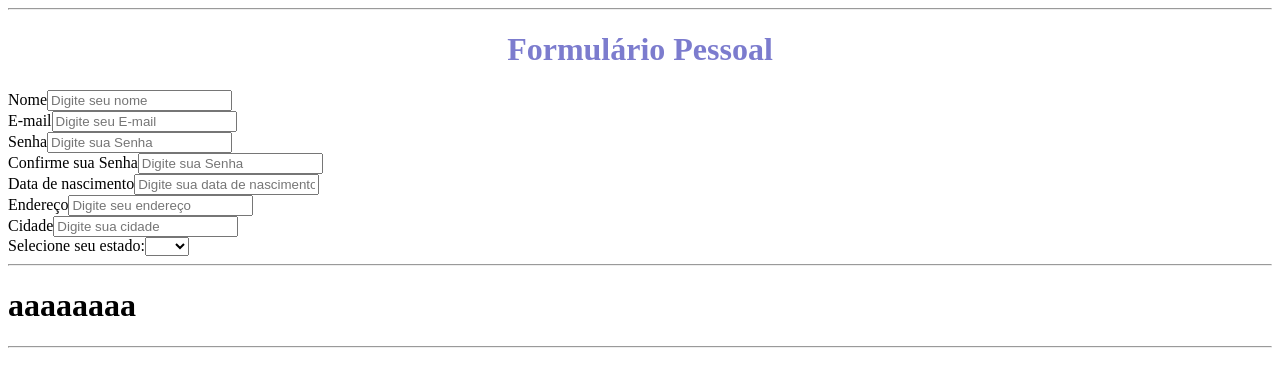
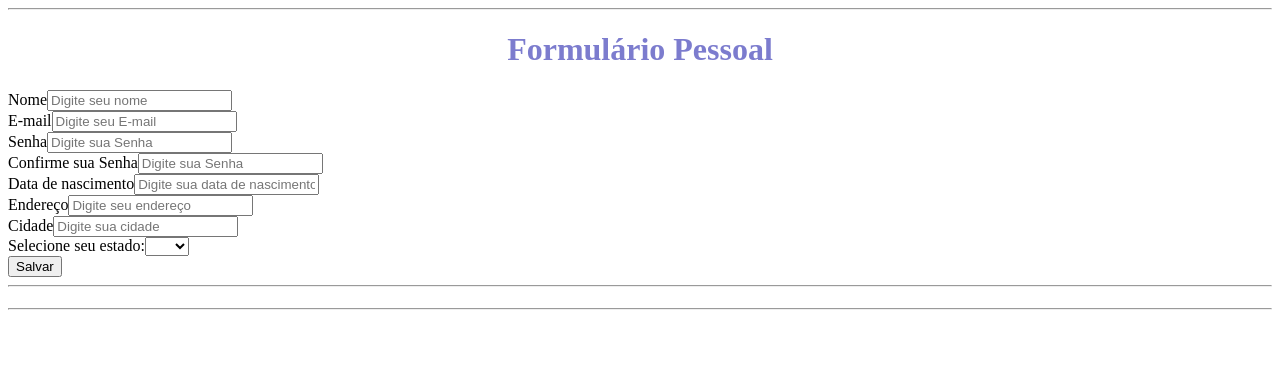
Before and after one commit to SaraKozoski/trabalhoDev01, a Vue app: page / in a window 1280 px wide. Shown: the top 386 px of the page. Built offline with nearby package versions, Linux system fonts and the light colour scheme.

Commit message:
criação botão para salvar e const para cada pergunta do formulario

```diff
--- a/src/components/forms.vue
+++ b/src/components/forms.vue
@@ -13,7 +13,7 @@ const cadastro = reactive({
 })
 function salvar() {
   if (cadastro.nome === '' || cadastro.senha === '') {
-    alert('Os campos nome e preço são obrigatórios');
+    alert('Os campos nome e senha são obrigatórios');
     return;
   }
   emit('adicionar', { ...cadastro });
@@ -24,7 +24,7 @@ function salvar() {
   <div class="title">
     <h1>{{ titulo }}</h1>
   </div>
-  <form id="form">
+  <form id="form" @submit.prevent="salvar">
     <div class="container">
       <label for="name">Nome</label>
       <input type="text" v-model="cadastro.nome" placeholder="Digite seu nome" />
@@ -86,6 +86,7 @@ function salvar() {
         <option value="">TO</option>
       </select>
     </div>
+    <button type="submit">Salvar</button>
   </form>
 </template>
 
--- a/src/components/response.vue
+++ b/src/components/response.vue
@@ -1,10 +1,21 @@
 <script setup>
-
+defineProps(['adicionar']);
 </script>
 
 
 <template>
-<h1>aaaaaaaa</h1>
+<div>
+    <h1>
+
+    </h1>
+    <ul v-for="cadastro in adicionar" :key="cadastro.id" >
+        <li>{{ cadastro.nome }}</li>
+        <li>{{ cadastro.email }}</li>
+        <li>{{ cadastro.data }}</li>
+        <li  @click= "$emit(cadastro.id)" > a </li>
+
+    </ul>
+</div>
 </template>
 
 <style scoped>
```
